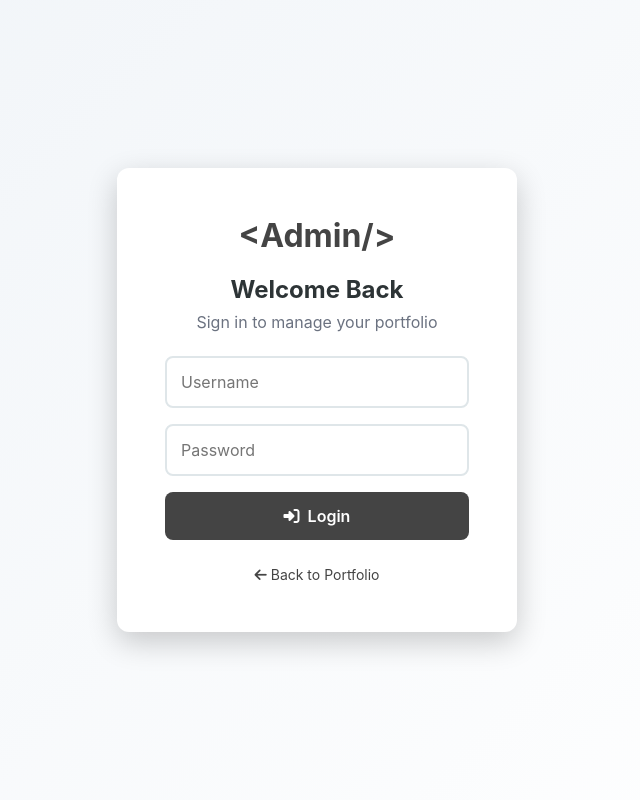
After one commit to aldrsze/Personal-Portfolio-Website-v2, a Flask app: page /login in a window 1280 px wide. The commit adds this page. Shown: the whole page, without its empty margins (323-963 px from the left). Run offline with Flask 3, Linux system fonts and the light colour scheme; parts of the project's set-up code (start-up, migrations or seed data) failed here and were passed over.

Commit message:
implement login functionality with SQLite backend; add login page and styles

```diff
--- a/backend/app.py
+++ b/backend/app.py
@@ -1,10 +1,53 @@
-from flask import Flask, render_template
+import sqlite3
+import os
+from flask import Flask, render_template, request, redirect, session
+from werkzeug.security import check_password_hash
+from livereload import Server
 
 app = Flask(__name__, template_folder='../templates', static_folder='../static')
+app.secret_key = 'your-secret-key-change-in-production'
 
 @app.route('/')
 def index():
     return render_template('index.html')
 
+@app.route('/login', methods=['GET', 'POST'])
+def login():
+    if request.method == 'POST':
+        username = request.form.get('username')
+        password = request.form.get('password')
+
+        conn = sqlite3.connect('portfolio.db')
+        c = conn.cursor()
+        c.execute("SELECT * FROM users WHERE username = ?", (username,))
+        user = c.fetchone()
+        conn.close()
+
+        if user and check_password_hash(user[2], password):
+            session['logged_in'] = True
+            session['username'] = username
+            return redirect('/')
+        else:
+            return render_template('login.html', error='Invalid credentials. Please try again.')
+
+    return render_template('login.html')
+
+@app.route('/logout')
+def logout():
+    session.clear()
+    return redirect('/login')
+
 if __name__ == "__main__":
-    app.run(debug=True)
+    server = Server(app.wsgi_app)
+
+    base_dir = os.path.dirname(os.path.abspath(__file__))
+    templates_dir = os.path.join(base_dir, '../templates')
+    static_dir = os.path.join(base_dir, '../static')
+
+    # Watch for file changes
+    server.watch(os.path.join(templates_dir, '*.html'))
+    server.watch(os.path.join(static_dir, 'css', '*.css'))
+    server.watch(os.path.join(static_dir, 'js', '*.js'))
+    server.watch('*.py')
+
+    server.serve(debug=True, host='127.0.0.1', port=5000, restart_delay=1)
--- a/static/css/style.css
+++ b/static/css/style.css
@@ -2,6 +2,8 @@
   /* Primary Colors */
   --primary-dark: #2d3436;
   --text-muted: #636e72;
+  --text-secondary: #6b7280;
+  --text-primary: #1f2937;
 
   /* Background Colors */
   --bg-primary: #ffffff;
@@ -13,17 +15,25 @@
   /* Border Colors */
   --border-light: #dfe6e9;
   --border-medium: #dddddd;
+  --border-color: #e5e7eb;
 
   /* Button Colors */
   --btn-primary: #444444;
   --btn-primary-hover: #333333;
   --btn-text: #ffffff;
+  --accent-color: #444444;
+  --accent-hover: #333333;
 
   /* Shadow Colors */
   --shadow-light: rgba(0, 0, 0, 0.05);
   --shadow-medium: rgba(0, 0, 0, 0.1);
   --shadow-dark: rgba(0, 0, 0, 0.2);
+  --shadow: rgba(0, 0, 0, 0.1);
+  --shadow-lg: rgba(0, 0, 0, 0.15);
   --overlay-dark: rgba(0, 0, 0, 0.5);
+
+  /* Card */
+  --card-bg: #ffffff;
 }
 
 * {
@@ -611,3 +621,119 @@ section.hero-section.active-section {
     align-items: center;
     justify-content: center;
 }
+
+/* ==================== Login Page Styles ==================== */
+
+/* Login Page */
+.login-container {
+    min-height: 100vh;
+    display: flex;
+    align-items: center;
+    justify-content: center;
+    background: linear-gradient(135deg, var(--bg-gradient-start) 0%, var(--bg-gradient-end) 100%);
+}
+
+.login-box {
+    background: var(--bg-primary);
+    padding: 48px;
+    border-radius: 12px;
+    box-shadow: 0 10px 30px var(--shadow-dark);
+    width: 100%;
+    max-width: 400px;
+}
+
+.login-box .logo {
+    font-weight: 700;
+}
+
+.login-box h2 {
+    text-align: center;
+    margin-bottom: 8px;
+    color: var(--primary-dark);
+}
+
+.login-box p {
+    text-align: center;
+    color: var(--text-muted);
+    margin-bottom: 24px;
+}
+
+.login-box input {
+    width: 100%;
+    padding: 14px;
+    margin-bottom: 16px;
+    border: 2px solid var(--border-light);
+    border-radius: 8px;
+    font-size: 16px;
+    transition: border-color 0.3s ease;
+    background: var(--bg-primary);
+}
+
+.login-box input:focus {
+    outline: none;
+    border-color: var(--accent-color);
+}
+
+.login-box button {
+    width: 100%;
+    padding: 14px;
+    background: var(--accent-color);
+    color: white;
+    border: none;
+    border-radius: 8px;
+    font-size: 16px;
+    font-weight: 600;
+    cursor: pointer;
+    transition: all 0.3s ease;
+    display: flex;
+    align-items: center;
+    justify-content: center;
+    gap: 8px;
+}
+
+.login-box button:hover {
+    background: var(--accent-hover);
+    transform: translateY(-2px);
+    box-shadow: 0 4px 12px rgba(244, 63, 94, 0.3);
+}
+
+.flash-message {
+    padding: 16px 24px;
+    margin-bottom: 24px;
+    border-radius: 12px;
+    text-align: center;
+    font-weight: 500;
+    box-shadow: 0 4px 12px rgba(0, 0, 0, 0.08);
+    animation: slideInDown 0.3s ease;
+    display: flex;
+    align-items: center;
+    justify-content: center;
+    gap: 8px;
+}
+
+@keyframes slideInDown {
+    from {
+        opacity: 0;
+        transform: translateY(-20px);
+    }
+    to {
+        opacity: 1;
+        transform: translateY(0);
+    }
+}
+
+.flash-message.error {
+    background: #fee2e2;
+    color: #991b1b;
+    border-left: 4px solid var(--accent-color);
+}
+
+.flash-message.success {
+    background: #d1fae5;
+    color: #065f46;
+    border-left: 4px solid #10b981;
+}
+
+.flash-message i {
+    font-size: 18px;
+}
--- /dev/null
+++ b/templates/login.html
@@ -0,0 +1,40 @@
+<!DOCTYPE html>
+<html lang="en">
+<head>
+    <meta charset="UTF-8">
+    <meta name="viewport" content="width=device-width, initial-scale=1.0">
+    <title>Admin Login</title>
+    <link rel="stylesheet" href="/static/css/style.css">
+    <link rel="stylesheet" href="https://cdnjs.cloudflare.com/ajax/libs/font-awesome/6.4.0/css/all.min.css">
+</head>
+<body>
+    <div class="login-container">
+        <div class="login-box">
+            <div style="text-align: center; margin-bottom: 20px;">
+                <div class="logo" style="font-size: 32px; color: var(--accent-color);">&lt;Admin/&gt;</div>
+            </div>
+            <h2>Welcome Back</h2>
+            <p style="text-align: center; color: var(--text-secondary); margin-bottom: 24px;">Sign in to manage your portfolio</p>
+
+            {% if error %}
+            <div class="flash-message error">
+                <i class="fas fa-exclamation-circle"></i>
+                {{ error }}
+            </div>
+            {% endif %}
+
+            <form action="/login" method="POST">
+                <input type="text" name="username" placeholder="Username" required>
+                <input type="password" name="password" placeholder="Password" required>
+                <button type="submit"><i class="fas fa-sign-in-alt"></i> Login</button>
+            </form>
+
+            <div style="text-align: center; margin-top: 24px;">
+                <a href="/" style="color: var(--accent-color); text-decoration: none; font-size: 14px;">
+                    <i class="fas fa-arrow-left"></i> Back to Portfolio
+                </a>
+            </div>
+        </div>
+    </div>
+</body>
+</html>
```
Also changed, not shown: static/js/main.js (line endings or trailing spaces).
